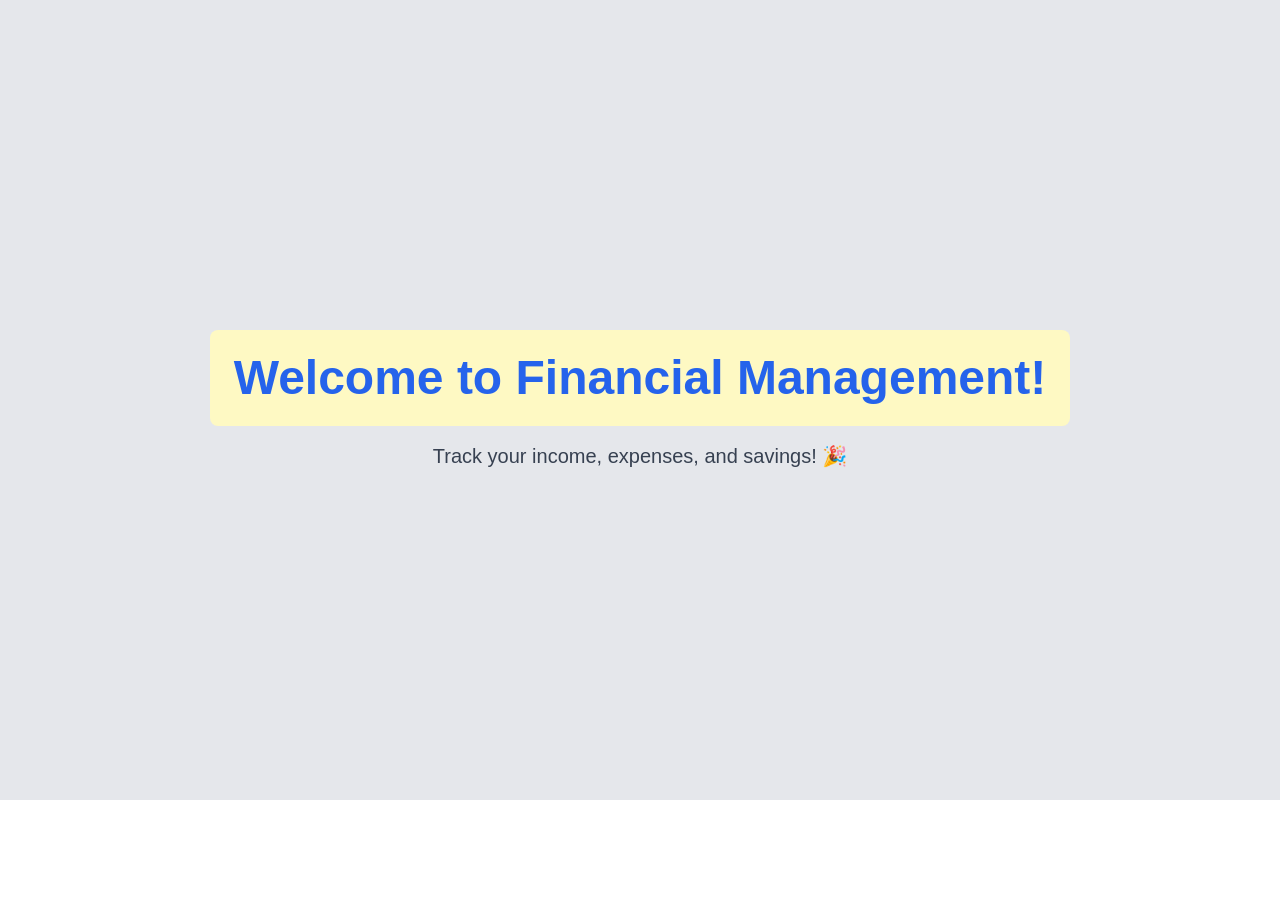
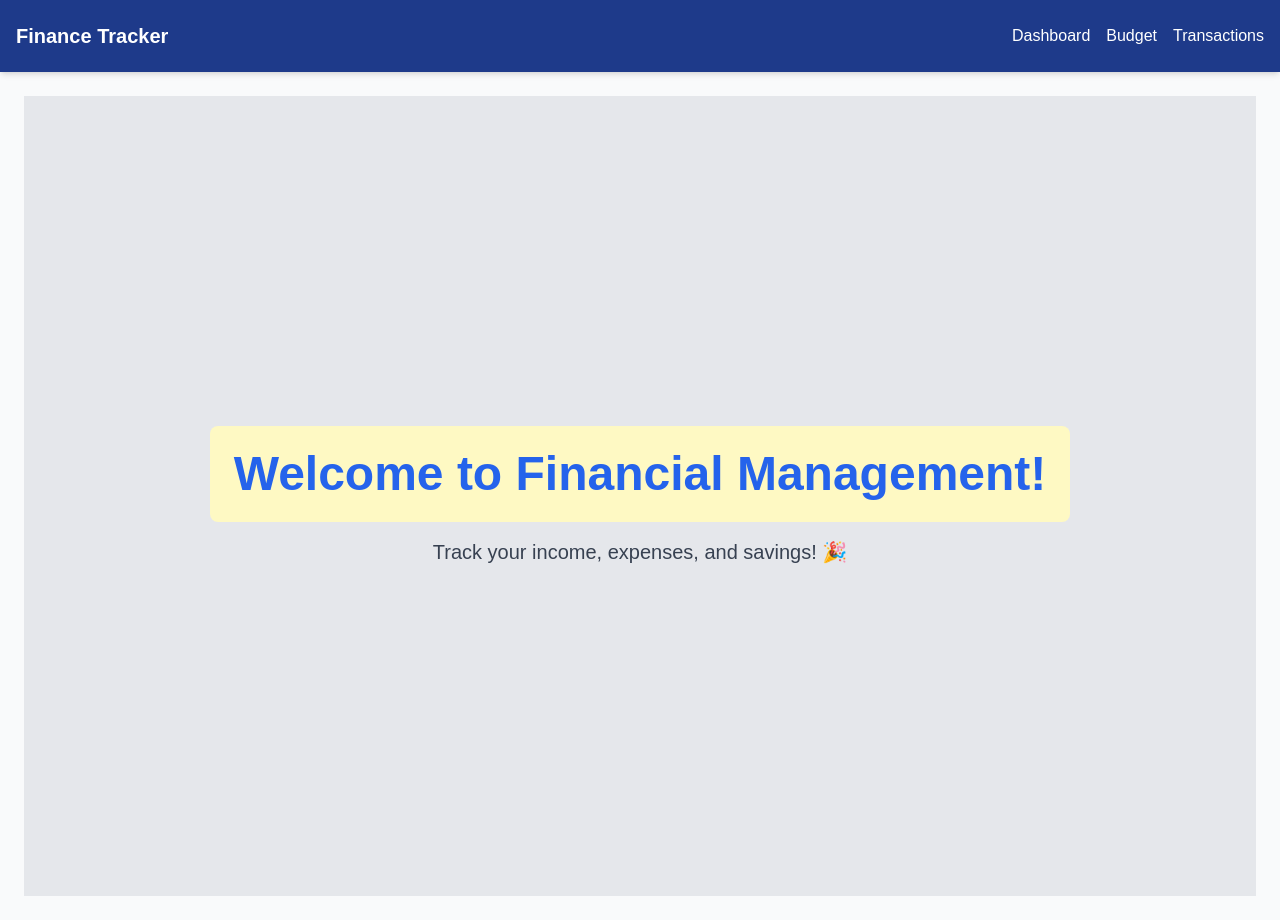
Before and after one commit to IT21016820/personal-finance-app, a Next.js app in the folder frontend/: page / in a window 1280 px wide. Before the commit the page ends 800 px from the top, so only its background shows below. Built offline with nearby package versions, Linux system fonts and the light colour scheme.

Commit message:
Add responsive Navbar component and integrate into layout

```diff
--- a/frontend/src/app/layout.js
+++ b/frontend/src/app/layout.js
@@ -1,29 +1,17 @@
-import { Geist, Geist_Mono } from "next/font/google";
-import './globals.css';
-
-
-const geistSans = Geist({
-  variable: "--font-geist-sans",
-  subsets: ["latin"],
-});
-
-const geistMono = Geist_Mono({
-  variable: "--font-geist-mono",
-  subsets: ["latin"],
-});
+import './globals.css'; // Tailwind/global styles
+import Navbar from '../components/Navbar/navbar.jsx'; // ✅ Import Navbar
 
 export const metadata = {
-  title: "FinGuard",
-  description: "Generated by create next app",
+  title: 'Finance Tracker',
+  description: 'Manage your money smartly',
 };
 
 export default function RootLayout({ children }) {
   return (
     <html lang="en">
-      <body
-        className={`${geistSans.variable} ${geistMono.variable} antialiased`}
-      >
-        {children}
+      <body className="bg-gray-50 text-gray-900">
+        <Navbar /> {/* ✅ Add Navbar at the top */}
+        <main className="p-6">{children}</main>
       </body>
     </html>
   );
--- /dev/null
+++ b/frontend/src/components/Navbar/navbar.jsx
@@ -0,0 +1,35 @@
+// src/components/Navbar/navbar.jsx
+"use client";
+import Link from "next/link";
+import { useState } from "react";
+
+export default function Navbar() {
+  const [isOpen, setIsOpen] = useState(false);
+
+  return (
+    <nav className="bg-blue-900 text-white shadow-md">
+      <div className="max-w-7xl mx-auto px-4 py-4 flex items-center justify-between">
+        <Link href="/" className="text-xl font-bold">
+          Finance Tracker
+        </Link>
+        <button
+          className="md:hidden focus:outline-none"
+          onClick={() => setIsOpen(!isOpen)}
+        >
+          ☰
+        </button>
+        <div className={`space-x-4 md:flex ${isOpen ? "block" : "hidden"}`}>
+          <Link href="/" className="block py-2 md:inline-block hover:text-blue-300">
+            Dashboard
+          </Link>
+          <Link href="/budget" className="block py-2 md:inline-block hover:text-blue-300">
+            Budget
+          </Link>
+          <Link href="/transactions" className="block py-2 md:inline-block hover:text-blue-300">
+            Transactions
+          </Link>
+        </div>
+      </div>
+    </nav>
+  );
+}
```
